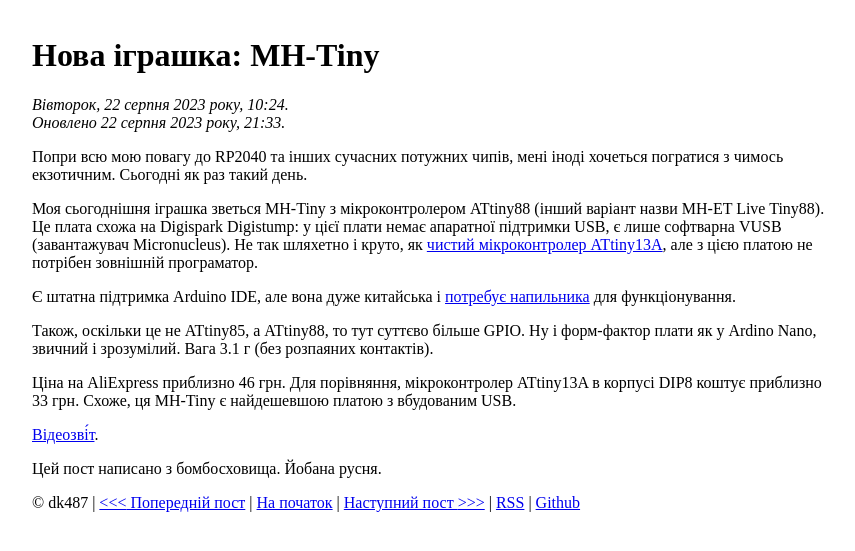
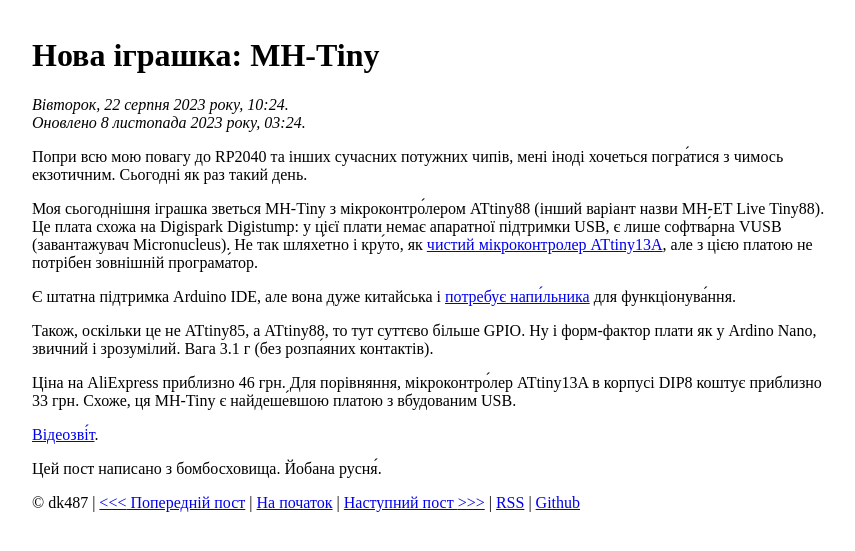
Before and after one commit to dk487/test.de.co.ua, a Jekyll site: the page built from _posts/2023/2023-08-22-mh-tiny88.md, in a window 1280 px wide. Shown: the top 551 px of the page, without its empty margins (208-1063 px from the left). Built offline with Jekyll 4.4.1, drawn with Linux system fonts in a browser that asks for light colours.

Commit message:
Post update: markup, speech

```diff
--- a/_posts/2023/2023-08-22-mh-tiny88.md
+++ b/_posts/2023/2023-08-22-mh-tiny88.md
@@ -1,22 +1,22 @@
 ---
 title: 'Нова іграшка: MH-Tiny'
 date: 2023-08-22 13:24:07 +03:00
-mtime: 2023-08-22 21:33:43 +03:00
+mtime: 2023-11-08 03:24:41 +02:00
 ---
 
-Попри всю мою повагу до RP2040 та інших сучасних потужних чипів, мені іноді хочеться погратися з чимось екзотичним. Сьогодні як раз такий день.
+Попри всю мою повагу до <abbr>RP2040</abbr> та інших сучасних потужних чипів, мені іноді хочеться погра́тися з чимось екзотичним. Сьогодні як раз такий день.
 
-Моя сьогоднішня іграшка зветься MH-Tiny з мікроконтролером ATtiny88 (інший варіант назви MH-ET Live Tiny88). Це плата схожа на Digispark Digistump: у цієї плати немає апаратної підтримки USB, є лише софтварна VUSB (завантажувач Micronucleus). Не так шляхетно і круто, як [чистий мікроконтролер ATtiny13A][1], але з цією платою не потрібен зовнішній програматор.
+Моя сьогоднішня іграшка зветься MH-Tiny з мікроконтро́лером ATtiny88 (інший варіант назви MH-ET Live Tiny88). Це плата схожа на Digispark Digistump: у цієї плати немає апаратної підтримки USB, є лише софтва́рна VUSB (завантажувач Micronucleus). Не так шляхе́тно і кру́то, як [чистий мікроконтролер ATtiny13A][1], але з цією платою не потрібен зовнішній програма́тор.
 
-Є штатна підтримка Arduino IDE, але вона дуже китайська і [потребує напильника][2] для функціонування.
+Є штатна підтримка Arduino <abbr>IDE</abbr>, але вона дуже китайська і [потребує напи́льника][2] для функціонува́ння.
 
-Також, оскільки це не ATtiny85, а ATtiny88, то тут суттєво більше GPIO. Ну і форм-фактор плати як у Ardino Nano, звичний і зрозумілий. Вага 3.1 г (без розпаяних контактів).
+Також, оскільки це не ATtiny85, а ATtiny88, то тут суттєво більше <abbr>GPIO</abbr>. Ну і форм-фактор плати як у Ardino Nano, звичний і зрозумілий. Вага 3.1 г (без розпа́яних контактів).
 
-Ціна на AliExpress приблизно 46 грн. Для порівняння, мікроконтролер ATtiny13A в корпусі DIP8 коштує приблизно 33 грн. Схоже, ця MH-Tiny є найдешевшою платою з вбудованим USB.
+Ціна на AliExpress приблизно 46 грн. Для порівняння, мікроконтро́лер ATtiny13A в корпусі <abbr>DIP8</abbr> коштує приблизно 33 грн. Схоже, ця MH-Tiny є найдеше́вшою платою з вбудованим USB.
 
 [Відеозві́т][3].
 
-Цей пост написано з бомбосховища. Йобана русня.
+Цей пост написано з бомбосховища. Йобана русня́.
 
 [1]: /2022/12/13/attiny13.html
 
```
